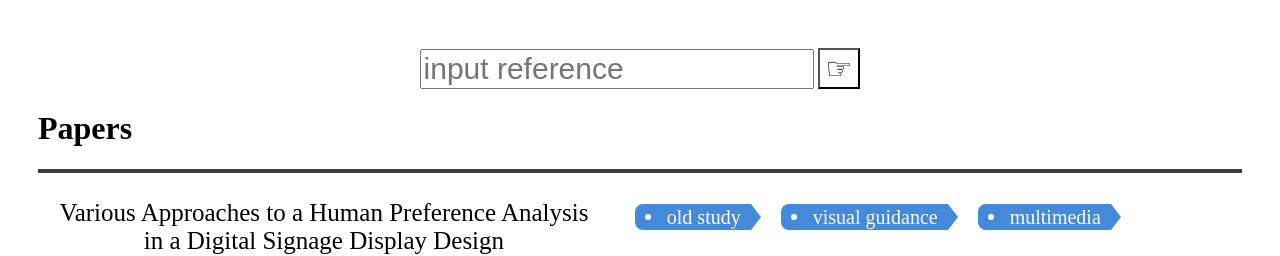
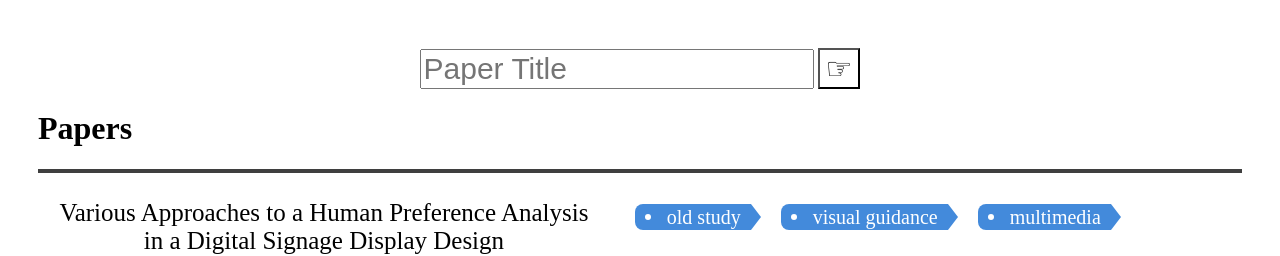
Before and after one commit to VirtualityForSafety/SharePaper, a Jekyll site: the page tag_interface/index.html, which Jekyll copies as it is, in a window 1280 px wide. Shown: the top 256 px of the page. Built offline with Jekyll 4.4.1, drawn with Linux system fonts in a browser that asks for light colours; nearby versions of some CDN libraries.

Commit message:
modifying for searching keywords

```diff
--- a/tag_interface/css/style.css
+++ b/tag_interface/css/style.css
@@ -91,7 +91,7 @@
   display: inline-block;
   height: 26px;
   font-size: 20px;
-  font-weight: 350;
+  font-weight: 330;
   line-height: 26px;
   padding: 0 20px 0 32px;
   position: relative;
--- a/tag_interface/index.html
+++ b/tag_interface/index.html
@@ -10,7 +10,7 @@
 
   <body>
     <p id = "searching">
-      <input type="text" id="keyword" placeholder='input reference'>
+      <input type="text" id="keyword" placeholder='Paper Title'>
        <input type= 'button' id='ref' value= "☞"  onmouseover="change1(this)" onmouseout="change2(this)" onclick="button1_click()" style='background-color:white;'>
       </p>
 
@@ -27,7 +27,7 @@
 
 
 <!-- <!DOCTYPE html>
-<html lang="en" >
+<html lang="en">
 
 <head>
   <meta charset="UTF-8">
@@ -36,7 +36,6 @@
 
 <link href="https://fonts.googleapis.com/css?family=Lato" rel="stylesheet">
     <link rel="stylesheet" href="https://cdnjs.cloudflare.com/ajax/libs/normalize/5.0.0/normalize.min.css">
-
 
       <link rel="stylesheet" href="css/style.css">
 
--- a/tag_interface/js/readTextFile.js
+++ b/tag_interface/js/readTextFile.js
@@ -23,7 +23,7 @@
   // var ex1="Robust my love";
   //  console.log(ex1.indexOf(k));
   for(var i=0; i<temp.length;i++){
-    if((temp.item(i)).innerText.indexOf(k)>=0&&k!=""){
+    if((temp.item(i)).innerText.toLowerCase().indexOf(k.toLowerCase())>=0&&k!=""){
        console.log("TRUE");
        ref.item(i).style.display="block";
     }
```
